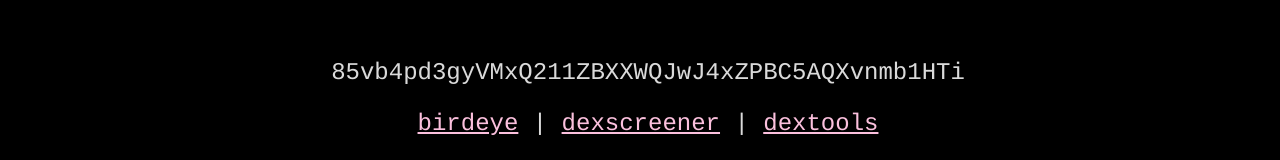
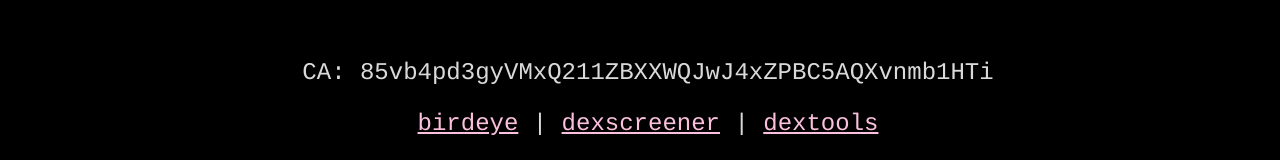
Before and after one commit to DGR-Blob/dgr-blob.github.io, a plain HTML site: page docs/index.html in a window 1280 px wide. Shown: the top 160 px of the page. Drawn offline with Linux system fonts and the light colour scheme.

Commit message:
add CA label

```diff
--- a/docs/index.html
+++ b/docs/index.html
@@ -10,7 +10,7 @@
     </style>
   </head>
   <body>
-      <div style="display: table; margin: 0 auto;"><span class="ascii" style="text-align:center; font-family:Courier,monospace; font-size:24px; color:#dadada;"><br/><p>85vb4pd3gyVMxQ211ZBXXWQJwJ4xZPBC5AQXvnmb1HTi</p><p><a href="https://birdeye.so/token/85vb4pd3gyVMxQ211ZBXXWQJwJ4xZPBC5AQXvnmb1HTi?chain=solana">birdeye</a> | <a href="https://dexscreener.com/solana/85vb4pd3gyVMxQ211ZBXXWQJwJ4xZPBC5AQXvnmb1HTi">dexscreener</a> | <a href="https://www.dextools.io/app/en/solana/pair-explorer/J8kKLmUu95eQCkc3ew1uLPY7n9GnaKL9o7AKCWhZ3FKi">dextools</a></p></span>
+      <div style="display: table; margin: 0 auto;"><span class="ascii" style="text-align:center; font-family:Courier,monospace; font-size:24px; color:#dadada;"><br/><p>CA:&nbsp;85vb4pd3gyVMxQ211ZBXXWQJwJ4xZPBC5AQXvnmb1HTi</p><p><a href="https://birdeye.so/token/85vb4pd3gyVMxQ211ZBXXWQJwJ4xZPBC5AQXvnmb1HTi?chain=solana">birdeye</a> | <a href="https://dexscreener.com/solana/85vb4pd3gyVMxQ211ZBXXWQJwJ4xZPBC5AQXvnmb1HTi">dexscreener</a> | <a href="https://www.dextools.io/app/en/solana/pair-explorer/J8kKLmUu95eQCkc3ew1uLPY7n9GnaKL9o7AKCWhZ3FKi">dextools</a></p></span>
 
 <style>code span span { display: inline-block; width: 8px; }</style>
 <code><span class="ascii" style="
```
